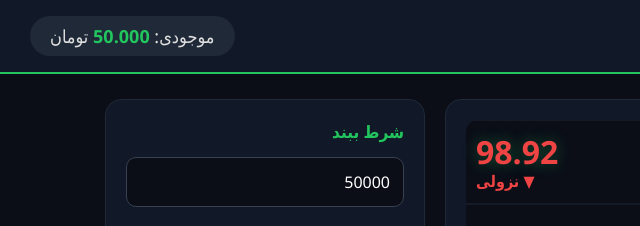
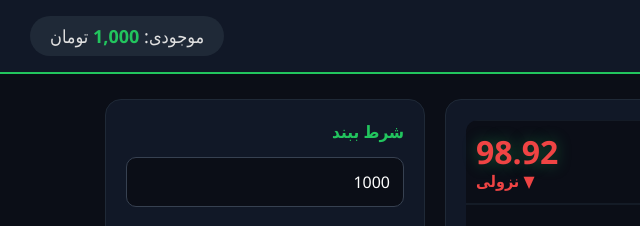
Before and after one commit to lolgamer00192-a11y/90bet6, a plain HTML site: page index.html in a window 1280 px wide. Shown: the top 226 px of the page, 0-640 px from the left. Drawn offline with Linux system fonts and the light colour scheme.

Commit message:
Add files via upload

```diff
--- a/index.html
+++ b/index.html
@@ -146,7 +146,7 @@
 <body>
 <header>
     <div class="logo">۹۰ بت</div>
-    <div class="balance">موجودی: <span id="balance">50.000</span> تومان</div>
+    <div class="balance">موجودی: <span id="balance">1,000</span> تومان</div>
 </header>
 
 <div class="main">
@@ -159,7 +159,7 @@
     <div class="controls">
         <div class="card">
             <h3>شرط ببند</h3>
-            <input type="number" id="stake" placeholder="مبلغ شرط (تومان)" min="1000" value="50000">
+            <input type="number" id="stake" placeholder="مبلغ شرط (تومان)" min="1000" value="1000">
 
             <div class="timer" id="timer">۱۵</div>
 
@@ -355,4 +355,4 @@ draw();
 renderHistory();
 </script>
 </body>
-</html>ml>
+</html>ml>>>
```
